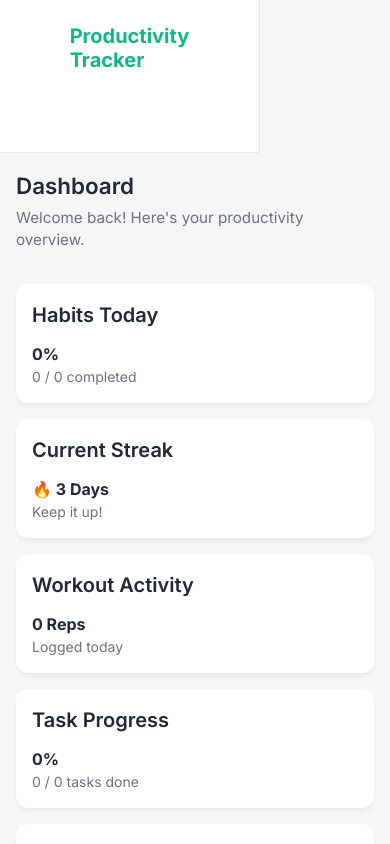
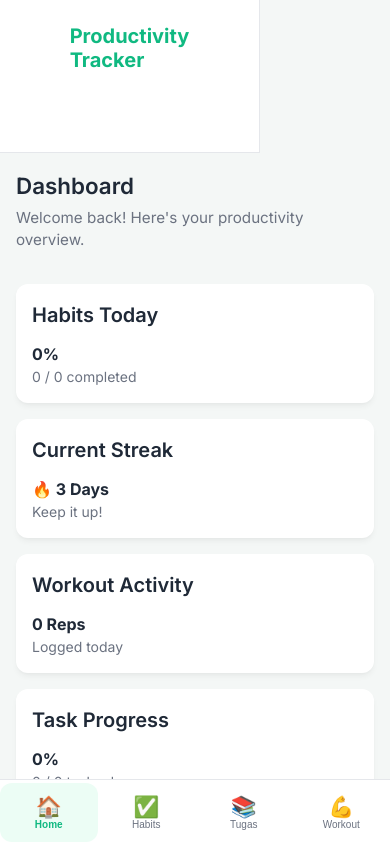
Before and after one commit to solehudin037/Habit_Tracker, a React (Vite) app: page / in a window 390 px wide. Shown: the top 844 px of the page. Built offline with nearby package versions, Linux system fonts and the light colour scheme.

Commit message:
fix navigation + bottom nav

```diff
--- a/index.html
+++ b/index.html
@@ -9,5 +9,23 @@
   <body>
     <div id="root"></div>
     <script type="module" src="/src/main.jsx"></script>
+    <nav class="bottom-nav">
+  <button class="nav-item active" data-page="dashboard">
+    <span>🏠</span>
+    <small>Home</small>
+  </button>
+  <button class="nav-item" data-page="habits">
+    <span>✅</span>
+    <small>Habits</small>
+  </button>
+  <button class="nav-item" data-page="tasks">
+    <span>📚</span>
+    <small>Tugas</small>
+  </button>
+  <button class="nav-item" data-page="workout">
+    <span>💪</span>
+    <small>Workout</small>
+  </button>
+</nav>
   </body>
 </html>
--- a/src/App.jsx
+++ b/src/App.jsx
@@ -6,32 +6,49 @@ import Habits from './views/Habits';
 import Tasks from './views/Tasks';
 import Workout from './views/Workout';
 import Analytics from './views/Analytics';
+import BottomNav from './components/BottomNav';
 import './App.css';
 
+/* ================= APP CONTENT ================= */
 const AppContent = () => {
   const { activeTab } = useAppContext();
 
   const renderView = () => {
     switch (activeTab) {
-      case 'dashboard': return <Dashboard />;
-      case 'habits': return <Habits />;
-      case 'tasks': return <Tasks />;
-      case 'workout': return <Workout />;
-      case 'analytics': return <Analytics />;
-      default: return <Dashboard />;
+      case 'dashboard':
+        return <Dashboard />;
+      case 'habits':
+        return <Habits />;
+      case 'tasks':
+        return <Tasks />;
+      case 'workout':
+        return <Workout />;
+      case 'analytics':
+        return <Analytics />;
+      default:
+        return <Dashboard />;
     }
   };
 
   return (
     <div className="app-container">
+
+      {/* SIDEBAR (DESKTOP) */}
       <Sidebar />
+
+      {/* MAIN CONTENT */}
       <main className="main-content">
         {renderView()}
       </main>
+
+      {/* MOBILE BOTTOM NAV */}
+      <BottomNav />
+
     </div>
   );
 };
 
+/* ================= ROOT APP ================= */
 function App() {
   return (
     <AppProvider>
--- /dev/null
+++ b/src/components/BottomNav.jsx
@@ -0,0 +1,43 @@
+import { useAppContext } from "../context/AppContext";
+
+export default function BottomNav() {
+  const { activeTab, setActiveTab } = useAppContext();
+
+  return (
+    <nav className="bottom-nav">
+
+      <button
+        className={`nav-item ${activeTab === "dashboard" ? "active" : ""}`}
+        onClick={() => setActiveTab("dashboard")}
+      >
+        <span>🏠</span>
+        <small>Home</small>
+      </button>
+
+      <button
+        className={`nav-item ${activeTab === "habits" ? "active" : ""}`}
+        onClick={() => setActiveTab("habits")}
+      >
+        <span>✅</span>
+        <small>Habits</small>
+      </button>
+
+      <button
+        className={`nav-item ${activeTab === "tasks" ? "active" : ""}`}
+        onClick={() => setActiveTab("tasks")}
+      >
+        <span>📚</span>
+        <small>Tugas</small>
+      </button>
+
+      <button
+        className={`nav-item ${activeTab === "workout" ? "active" : ""}`}
+        onClick={() => setActiveTab("workout")}
+      >
+        <span>💪</span>
+        <small>Workout</small>
+      </button>
+
+    </nav>
+  );
+}
--- a/src/index.css
+++ b/src/index.css
@@ -287,3 +287,71 @@ select.input-field {
     padding: 1rem;
   }
 }
+
+/* ================= BOTTOM NAV (MOBILE) ================= */
+
+.bottom-nav {
+  display: none;
+}
+
+@media (max-width: 768px) {
+
+  /* Sembunyikan sidebar */
+  .sidebar {
+    display: none;
+  }
+
+  /* Konten full */
+  .main-content {
+    padding: 1rem;
+    padding-bottom: 80px; /* ruang untuk nav bawah */
+  }
+
+  /* Bottom nav muncul */
+  .bottom-nav {
+    display: flex;
+    position: fixed;
+    bottom: 0;
+    left: 0;
+    width: 100%;
+    height: 65px;
+    background: white;
+    border-top: 1px solid var(--border-color);
+    justify-content: space-around;
+    align-items: center;
+    z-index: 999;
+  }
+
+  .bottom-nav .nav-item {
+    flex-direction: column;
+    font-size: 0.75rem;
+    color: var(--text-muted);
+    background: none;
+    border: none;
+  }
+
+  .bottom-nav .nav-item span {
+    font-size: 1.3rem;
+  }
+
+  .bottom-nav .nav-item.active {
+    color: var(--primary-color);
+    font-weight: 600;
+  }
+
+  /* Grid jadi 1 kolom */
+  .grid-cols-4,
+  .grid-cols-2 {
+    grid-template-columns: 1fr !important;
+  }
+}
+
+/* PAGE SYSTEM */
+.page {
+  display: none;
+  animation: fadeIn 0.25s ease;
+}
+
+.page.active {
+  display: block;
+}
```
